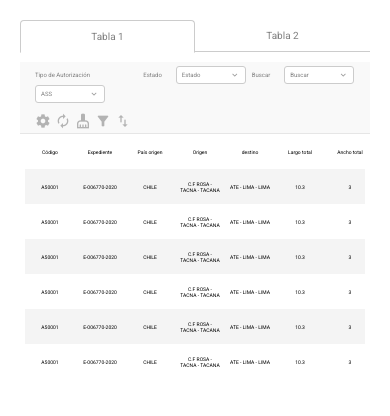
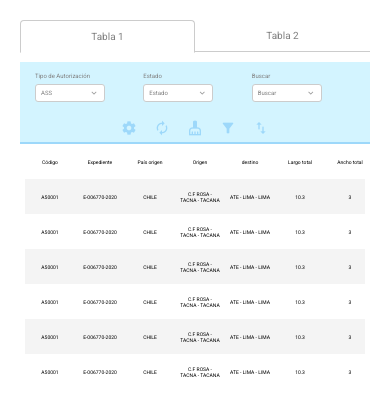
Before and after one commit to michellesegv2/tablas-transporte, a plain HTML site: page index.html in a window 390 px wide. Drawn offline with nearby package versions, Linux system fonts and the light colour scheme.

Commit message:
actualización de estilos

```diff
--- a/css/app.css
+++ b/css/app.css
@@ -45,12 +45,15 @@ nav ul li.active {
   justify-content: space-between;
   align-items: center;
   height: 35px;
-  background-color: #f9f9f9;
-  border-bottom: 1px solid #e6e6e6;
+  background-color: #d3f4ff;
+  border-bottom: 2px solid #9dd8fa;
   padding: 0 15px;
+  position: relative;
 }
 .ctn-filters {
   display: flex;
+  width: calc(100% - 200px);
+  min-width: calc(100% - 200px);
 }
 .ctn-filters > div {
   margin-right: 20px;
@@ -76,10 +79,29 @@ tbody tr td .more-ops span {
   cursor: pointer;
   text-transform: none;
 }
+.ctn-options {
+  position: absolute;
+  right: 0;
+  top: 0;
+  height: 100%;
+  display: flex;
+}
 .ctn-options span {
   display: inline-block;
   position: relative;
-  color: #b3b3b3;
+  color: #9dd8fa;
+  height: calc(100% + 2px);
+  line-height: 32px;
+  min-width: 33px;
+  text-align: center;
+  display: flex;
+  align-items: center;
+  justify-content: center;
+}
+.ctn-options span:hover {
+  background-color: #f1f1f1;
+  border-bottom: 2px solid #17375f;
+  color: #17375f;
 }
 .ctn-options span:hover:after {
   display: flex;
@@ -89,13 +111,14 @@ tbody tr td .more-ops span {
   color: var(--color-options);
   content: attr(title);
   font-size: var(--fonts-size-opciones);
-  padding: 4px 10px;
+  padding: 3px 10px;
   border: 1px solid var(--color-options);
   width: 45px;
   font-family: var(--font-primary);
   position: absolute;
-  bottom: 20px;
+  bottom: 30px;
   left: 0;
+  line-height: 9px;
 }
 .ctn-options span:hover:before {
   border: solid;
@@ -103,9 +126,37 @@ tbody tr td .more-ops span {
   border-width: 12px 6px 0 6px;
   content: "";
   left: 20%;
-  bottom: 15px;
+  bottom: 25px;
   position: absolute;
   font-family: var(--font-primary);
+}
+@media (max-width: 700px) {
+  .ctn-options span:hover:after {
+    top: -5px;
+    bottom: initial;
+  }
+  .ctn-options span:hover:before {
+    bottom: initial;
+    top: 5px;
+  }
+}
+@media (max-width: 480px) {
+  .ctn-filters {
+    width: 100%;
+  }
+  .ctn-options {
+    position: static;
+    margin: auto;
+    margin-bottom: -2px;
+  }
+  .ctn-options span:hover:after {
+    bottom: 30px;
+    top: initial;
+  }
+  .ctn-options span:hover:before {
+    top: initial;
+    bottom: 25px;
+  }
 }
 
 /* select */
@@ -216,6 +267,7 @@ table tbody tr td {
 .more-ops {
   position: relative;
   display: inline-block;
+  text-transform: initial;
 }
 .more-ops .circles {
   font-size: 5px;
@@ -226,7 +278,7 @@ table tbody tr td {
 .more-ops > div:last-child {
   display: none;
   border: 1px solid var(--color-gray-tooltip);
-  padding: 10px;
+  padding: 8px;
   width: 125px;
   border-radius: 8px;
   position: absolute;
@@ -240,18 +292,18 @@ table tbody tr td {
   content: "";
   border: solid;
   border-color: var(--color-gray-tooltip) transparent;
-  border-width: 0 6px 10px 6px;
+  border-width: 0 6px 7px 6px;
   position: absolute;
-  top: -10px;
+  top: -8px;
   right: 11.5px;
 }
 .more-ops > div:last-child::after {
   content: "";
   border: solid;
   border-color: var(--color-primary-light) transparent;
-  border-width: 0 5px 9px 5px;
+  border-width: 0 5px 6.5px 5px;
   position: absolute;
-  top: -8px;
+  top: -6px;
   right: 12.5px;
 }
 .more-ops div.show {
@@ -269,6 +321,12 @@ table tbody tr td {
   align-items: center;
   justify-content: flex-start;
   cursor: pointer;
+}
+.more-ops ul li:hover {
+  color: #17375f;
+}
+.more-ops ul li:hover span {
+  color: #17375f;
 }
 .more-ops ul span {
   font-size: 15px;
@@ -299,14 +357,27 @@ table tbody tr td {
     align-items: center;
   }
   .ctn-filters {
-    width: 100%;
-    min-width: 100%;
+    margin-top: 10px;
     margin-bottom: 10px;
   }
   .ctn-filters > div {
     margin-right: 5px;
     width: 33%;
+    display: flex;
+    justify-content: center;
+    align-items: flex-start;
+    flex-direction: column;
   }
+  .ctn-filters > div > span {
+    margin-bottom: 5px;
+  }
+  .container-select {
+    max-width: 70px;
+    /* max-height: 15px; */
+  }
+  /* .container-select .select{
+    max-height: 15px;
+  } */
   .ctn-filters > div:last-child {
     margin-right: 0;
   }
--- a/index.html
+++ b/index.html
@@ -73,7 +73,7 @@
           <span title="Asignar Manual">settings</span>
           <span title="Asignar Automático">autorenew</span>
           <span title="Limpiar">cleaning_services</span>
-          <span title="filtrar">filter_alt</span>
+          <span title="Filtar">filter_alt</span>
           <span title="Exportar">import_export</span>
         </div>
       </div>
@@ -133,7 +133,7 @@
           <span title="Asignar Manual">settings</span>
           <span title="Asignar Automático">autorenew</span>
           <span title="Limpiar">cleaning_services</span>
-          <span title="filtrar">filter_alt</span>
+          <span title="Filtar">filter_alt</span>
           <span title="Exportar">import_export</span>
         </div>
       </div>
```
